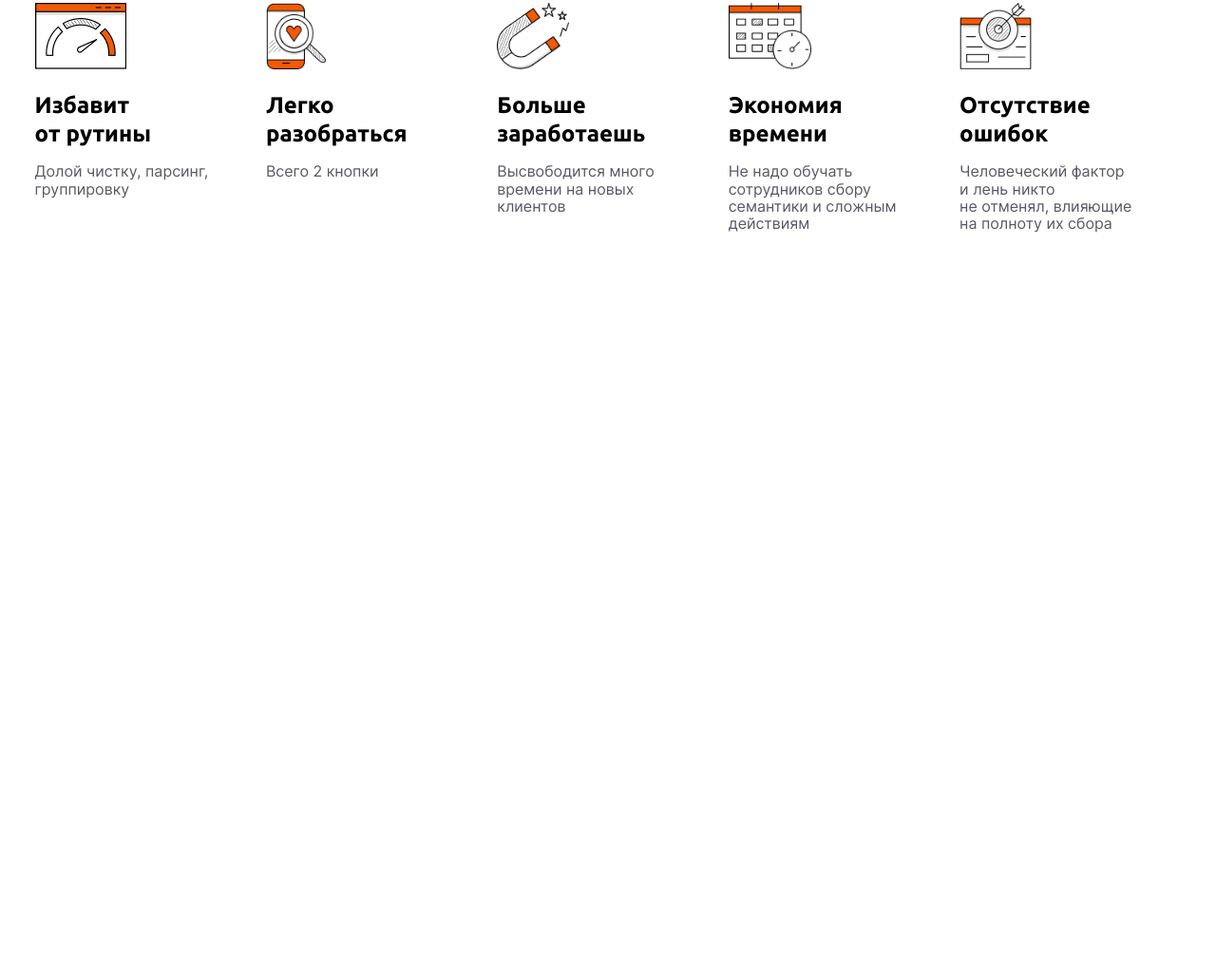
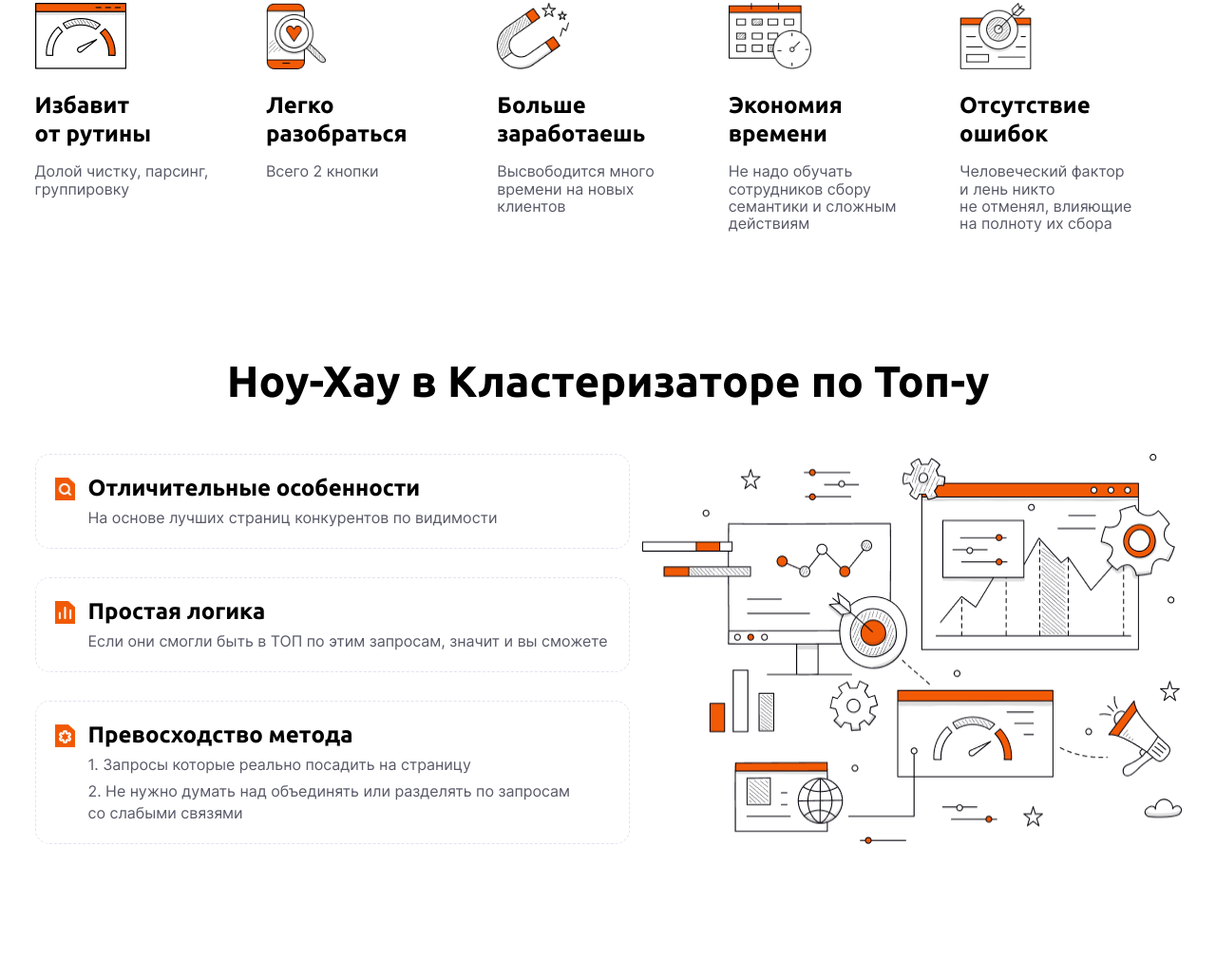
Before and after one commit to alexey1962/turbo-core, a website: page src/index.html in a window 1280 px wide. Shown: the part 629-1658 px from the top of the page at 95% size. Before the commit the page ends 1004 px from the top, so only its background shows below. Drawn offline with nearby package versions, Linux system fonts and the light colour scheme; files that its build step writes are made by us from their sources; files whose address does not match are found by name.

Commit message:
add: info section

```diff
--- a/gulp/version.json
+++ b/gulp/version.json
@@ -1,3 +1,3 @@
 {
-    "main": "20230305212117"
+    "main": "20230306200159"
 }
--- a/src/index.html
+++ b/src/index.html
@@ -8,7 +8,7 @@
   @@include('./files/html/header.html')
   <main class="wrapper">
     <div class="container">
-      <div class="page-lead lead">
+      <section class="page-lead lead">
         <div class="lead-content">
           <div class="lead-left">
             <h1 class="lead-left__title">Готовая семантика за 1 минуту</h1>
@@ -60,7 +60,32 @@
             <p class="card-item__text">Человеческий фактор и лень никто не отменял, влияющие на полноту их сбора</p>
           </article>
         </nav>
-      </div>
+      </section>
+      <section class="page-info info">
+        <h1 class="info-title title">Ноу-Хау в Кластеризаторе по Топ-у</h1>
+        <div class="info-content">
+          <div class="info-content__left left-info">
+            <article class="left-info__item info-item">
+              <div class="info-item__title">Отличительные особенности</div>
+              <p class="info-item__text">На основе лучших страниц конкурентов по видимости</p>
+            </article>
+            <article class="left-info__item info-item">
+              <div class="info-item__title">Простая логика</div>
+              <p class="info-item__text">Если они смогли быть в ТОП по этим запросам, значит и вы сможете</p>
+            </article>
+            <article class="left-info__item info-item">
+              <div class="info-item__title">Превосходство метода</div>
+              <div class="info-item__text">
+                <p> 1. Запросы которые реально посадить на страницу</p>
+                <p>2. Не нужно думать над объединять или разделять по запросам со слабыми связями</p>
+            </div>
+            </article>
+          </div>
+          <div class="info-content__right right-info">
+            <img src="@img/info/image-right.png" alt="Картинка">
+          </div>
+        </div>
+      </section>
     </div>
   </main>
   @@include('./files/html/footer.html')
--- a/src/scss/page.scss
+++ b/src/scss/page.scss
@@ -129,3 +129,102 @@
     color: #585967;
   }
 }
+
+//==============================================================================================================================================
+
+.page-info {
+  padding: 0px 8px 140px;
+}
+
+.info-title {}
+
+.info-content {
+  display: flex;
+  justify-content: space-between;
+  row-gap: 30px;
+  @media(max-width: 1250px) {
+    flex-direction: column;
+  }
+}
+
+.left-info {
+  max-width: 626px;
+  display: flex;
+  flex-direction: column;
+  row-gap: 30px;
+  @media(max-width: 1250px) {
+    max-width: 100%;
+  }
+}
+
+.info-item {
+  border: 1px dashed #E2E3EF;
+  border-radius: 15px;
+  display: flex;
+  flex-direction: column;
+  justify-content: center;
+  padding: 20px 20px 20px 55px;
+  transition: all .3s ease 0s;
+
+
+  &:hover {
+    transition: all .3s ease 0s;
+    border: none;
+    box-shadow: 0px 8px 40px rgba(0, 0, 0, 0.15);
+  }
+
+  &::before {
+      position: absolute;
+      content: "";
+      top: 24px;
+      left: 20px;
+      width: 21px;
+      height: 24px;
+    }
+
+    &:nth-child(1) {
+      position: relative;
+      &::before {
+        background: url("../img/info/item-01.png") center / cover;
+      }
+    }
+    &:nth-child(2) {
+      position: relative;
+      &::before {
+        background: url("../img/info/item-02.png") center / cover;
+      }
+    }
+    &:nth-child(3) {
+      position: relative;
+      &::before {
+        background: url("../img/info/item-03.png") center / cover;
+      }
+    }
+
+  &__title {
+    @include adaptiveValue('font-size', 24, 20);
+    line-height: math.div(30, 24);
+    font-weight: 700;
+    margin-bottom: 5px;
+    font-family: "Ubuntu", sans-serif;
+  }
+
+  &__text {
+    color: #585967;
+    line-height: math.div(23, 16);
+    &>p:not(:last-child) {
+      margin-bottom: 5px;
+    }
+  }
+}
+
+.right-info {
+  padding-left: 10px;
+  @media(max-width: 1250px) {
+    display: none;
+  }
+  img {
+    width: 100%;
+    height: 100%;
+  }
+}
--- a/src/scss/style.scss
+++ b/src/scss/style.scss
@@ -1,5 +1,6 @@
 @use "sass:math";
 @import "fonts";
+@import "mixins";
 
 a {
   color: inherit;
@@ -82,6 +83,15 @@ p {
   }
 }
 
+.title {
+  @include adaptiveValue('font-size', 46, 28);
+  line-height: math.div(53, 46);
+  font-family: "Ubuntu", sans-serif;
+  text-align: center;
+  font-weight: 700;
+  margin-bottom: 50px;
+}
+
 .btn {
   display: inline-block;
   background-color: $mainOrange;
@@ -153,7 +163,6 @@ input::-webkit-inner-spin-button {
 }
 
 @import "normalize";
-@import "mixins";
 @import "popup";
 
 @import "header";
```
Also changed, not shown: dist/css/style.min.css, dist/img/info/image-right.png (added), dist/img/info/item-01.png (added), dist/img/info/item-02.png (added), dist/img/info/item-03.png (added), dist/index.html, src/img/info/image-right.png (added), src/img/info/item-01.png (added), src/img/info/item-02.png (added), src/img/info/item-03.png (added).
